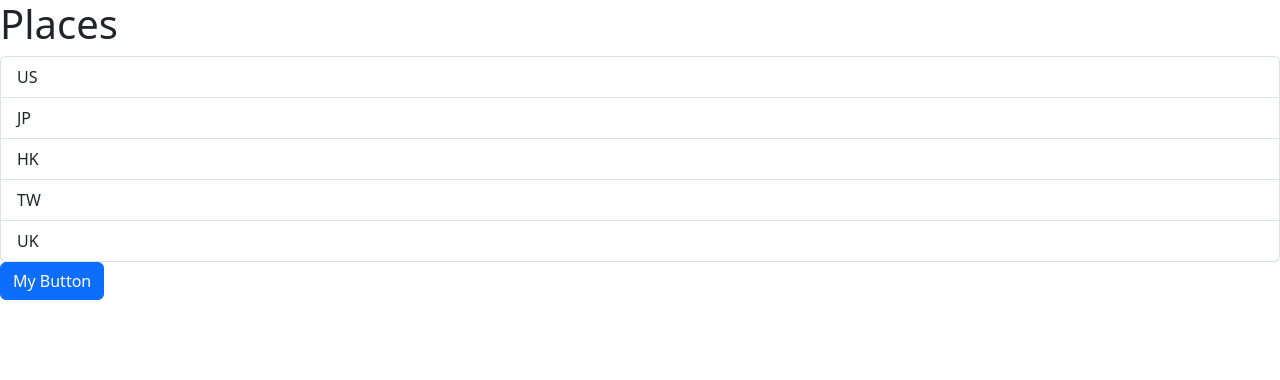
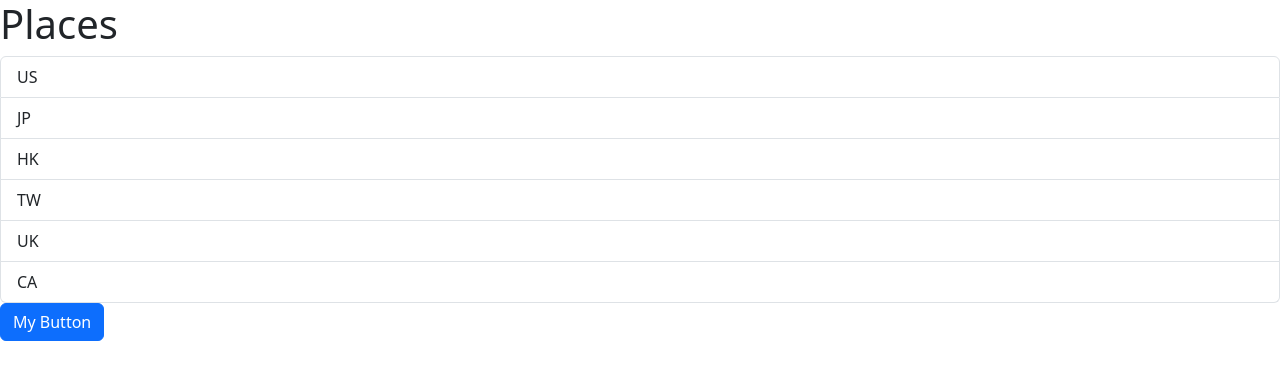
Before and after one commit to tonyfung86/tonyfung-portfolio-react-app, a React (Vite) app: page / in a window 1280 px wide. Shown: the top 380 px of the page. Built offline with nearby package versions, Linux system fonts and the light colour scheme.

Commit message:
Commit again

```diff
--- a/src/App.tsx
+++ b/src/App.tsx
@@ -4,7 +4,7 @@ import ListGroup from "./components/ListGroup";
 import Button from "./components/Button";
 import { useState } from "react";
 
-let items = ["US", "JP", "HK", "TW", "UK"];
+let items = ["US", "JP", "HK", "TW", "UK", "CA"];
 
 const handleSelectItem = (item: string) => {
   console.log(item);
```
